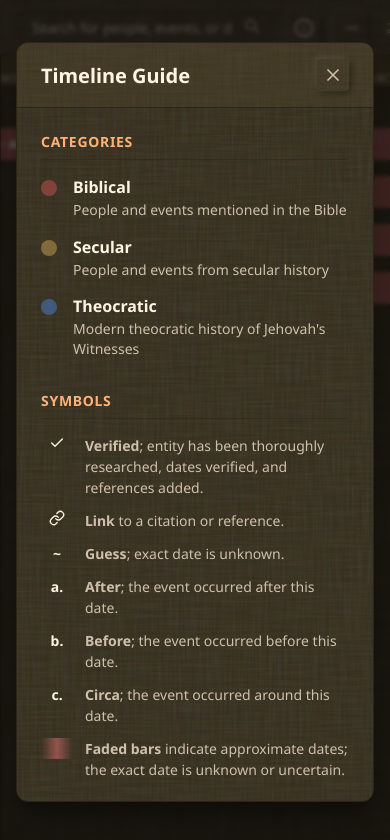
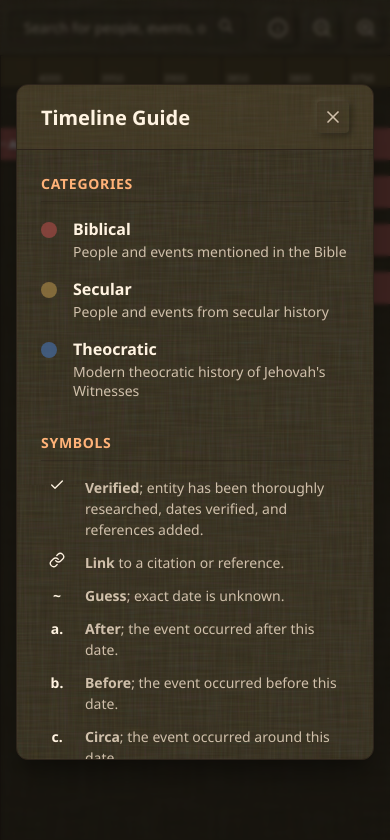
Before and after one commit to jmizirawi/timeline, a Vue app: page / in a window 390 px wide. Shown: the top 840 px of the page. Built offline with nearby package versions, Linux system fonts and the light colour scheme; a web font is replaced by a local one.

Commit message:
fix: Fix various mobile UI issues

```diff
--- a/index.html
+++ b/index.html
@@ -9,7 +9,7 @@
   <link
     href="https://fonts.googleapis.com/css2?family=Noto+Emoji:wght@300..700&family=Noto+Sans:wght@400;500;700&display=swap"
     rel="stylesheet">
-  <meta name="viewport" content="width=device-width, initial-scale=1.0" />
+  <meta name="viewport" content="width=device-width, initial-scale=1.0, maximum-scale=1.0, user-scalable=no" />
   <title>vast-curie</title>
 </head>
 
--- a/src/App.vue
+++ b/src/App.vue
@@ -40,12 +40,13 @@
           <Info class="icon" />
         </button>
 
+        <div class="zoom-controls">
           <button
             class="icon-btn"
             @click="store.setScale(store.scale / 1.2)"
             title="Zoom Out"
           >
-          <Minus class="icon" />
+            <zoom-out class="icon" />
           </button>
           <span class="zoom-level">{{ Math.round((store.scale / 5) * 100) }}%</span>
           <button
@@ -53,8 +54,9 @@
             @click="store.setScale(store.scale * 1.2)"
             title="Zoom In"
           >
-          <Plus class="icon" />
+            <zoom-in class="icon" />
           </button>
+        </div>
       </div>
     </header>
 
@@ -85,7 +87,10 @@
   border-bottom: 1px solid $color-border-main;
   display: flex;
   align-items: center;
+  padding: 0 0.5rem;
+  @media (min-width: 640px) {
     padding: 0 1rem;
+  }
   flex-shrink: 0;
   z-index: 20;
   gap: 1rem;
@@ -95,26 +100,36 @@
     flex: 1;
     display: flex;
     justify-content: flex-start;
+    min-width: 0; // Allow shrinking
   }
 
   .header-controls {
     display: flex;
     align-items: center;
-    gap: 0rem; // Modified by user previously
+    gap: .25rem; // Modified by user previously
     font-size: $font-size-sm;
 
     // Small gap between the info button group and zoom group if needed,
     // or just let them sit together.
     // Adding a margin to the info button to separate it slightly from zoom controls
     .icon-btn:first-child {
-        margin-right: 1rem;
+        margin-right: .5rem;
+    }
+  }
+
+
+  // Hide zoom controls text on small screens
+  @media (max-width: 640px) {
+    .zoom-level {
+      display: none;
     }
   }
 }
 
 .zoom-level {
-  width: 4rem;
+  width: 1.5rem;
   text-align: center;
+  font-size: $font-size-xs;
   color: $color-fg-secondary;
 }
 
@@ -128,4 +143,10 @@
   position: relative;
   overflow: hidden;
 }
+
+.zoom-controls {
+    display: flex;
+    align-items: center;
+    gap: .25rem;
+}
 </style>
--- a/src/components/InfoDialog.vue
+++ b/src/components/InfoDialog.vue
@@ -134,7 +134,7 @@
 .modal-container {
     width: 100%;
     max-width: 32rem; // max-w-lg
-    max-height: 90vh;
+    max-height: 80vh;
     background-color: $color-bg-primary;
     border: 1px solid $color-border-main;
     border-radius: 0.75rem;
--- a/src/components/SearchBox.vue
+++ b/src/components/SearchBox.vue
@@ -181,10 +181,8 @@
 
 .search-container {
   position: relative;
-  width: 16rem; // w-64
-  @media (min-width: 768px) {
-    width: 20rem; // w-80
-  }
+  width: 100%;
+  max-width: 20rem;
 }
 
 .search-input {
--- a/src/components/TimelineRuler.vue
+++ b/src/components/TimelineRuler.vue
@@ -41,7 +41,7 @@
     t.push({
       year: y,
       left: yearToPx(y, store.scale, store.startDate),
-      label: isMajor ? formatYearLabel(y) : '',
+      label: isMajor ? formatYearLabel(y, false) : '',
       isMajor
     });
   }
--- a/src/utils/time.ts
+++ b/src/utils/time.ts
@@ -24,9 +24,13 @@
 /**
  * Formats a year for display (e.g. "1513 BCE" or "2026 CE")
  */
-export function formatYearLabel(year: number): string {
+/**
+ * Formats a year for display (e.g. "1513 BCE", "2026 CE", "1513", "2026")
+ */
+export function formatYearLabel(year: number, includeEra: boolean = true): string {
     if (year === 0) return ""; // Should not happen with displayYear, but safety
     const abs = Math.abs(year);
+    if (!includeEra) return `${abs}`;
     return year < 0 ? `${abs} BCE` : `${abs} CE`;
 }
 
```
Lines whose indentation alone changed are shown as unchanged.
